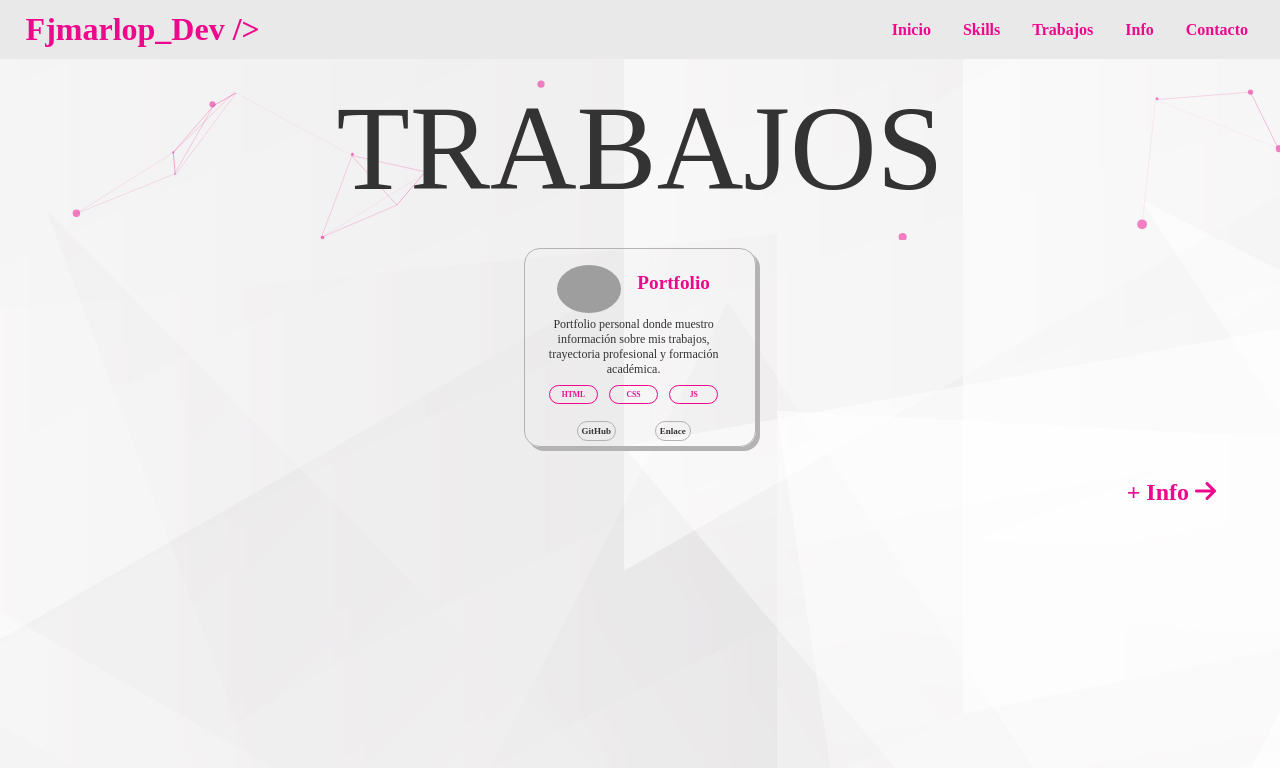
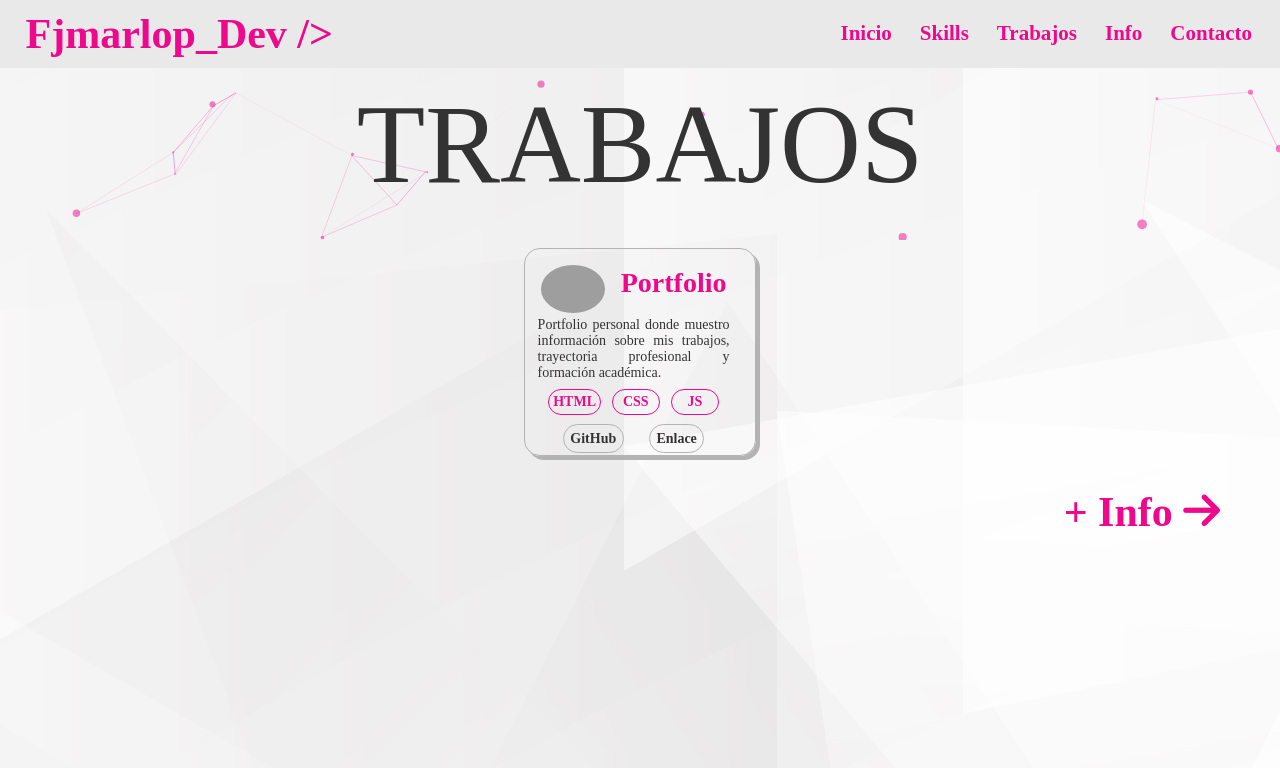
Before and after one commit to fjmarlop/portfolio, a plain HTML site: page paginas/proyectos.html in a window 1280 px wide. Drawn offline with Linux system fonts and the light colour scheme; grey boxes are pictures that could not be loaded; a web font is replaced by a local one.

Commit message:
mod css
modificación textos css

```diff
--- a/estilos/contacto.css
+++ b/estilos/contacto.css
@@ -1,6 +1,3 @@
-.title{
-  font-size: 9vh;
-}
 
 .formulario {
   display: flex;
@@ -24,7 +21,6 @@ textarea {
 .button {
   background-color: #ed088c;
   color: white;
-  font-size: 2vh;
   border-radius: 5vh;
   padding: 1vh;
   font-weight: bold;
@@ -88,7 +84,7 @@ textarea {
   font-family: Gugi;
   color: white;
   margin-top: 1vh;
-  font-size: 3vh;
+  font-size: 1.2rem;
 }
 .modal_mensaje{
   margin-top: 1vh;
@@ -113,6 +109,7 @@ textarea {
     flex-direction: row;
     gap: 3vw;
     align-items: center;
+    font-size: 1.5rem;
   }
   .formulario {
     margin-left: 2vw;
@@ -129,6 +126,7 @@ textarea {
   }
   .button {
     min-width: 10vw;
+    font-size: 1.3rem;
   }
   .contenedorRedes {
     margin-top: 2vh;
@@ -143,7 +141,6 @@ textarea {
   .g-recaptcha {
     transform: scale(0.80);
     -webkit-transform: scale(0.80);
-
   }
 
   /* ASPECTO VENTANA MODAL */
--- a/estilos/informacion.css
+++ b/estilos/informacion.css
@@ -18,11 +18,11 @@ hr {
 }
 @media screen and (min-width: 844px) {
 
-
   .contenedorPrincipal {
     display: flex;
     flex-direction: row;
     gap: 4vh;
+    font-size: 1.5rem;
   }
   .experiencia {
     flex-basis: 50%;
--- a/estilos/inicio.css
+++ b/estilos/inicio.css
@@ -8,7 +8,7 @@ SE CAMBIA A DISEÑO MOVIL CUANDO SEA MENOR DE 844px */
 .titulo{
     color: #ed088c;
     font-weight: bold;
-    font-size: 3vh;
+    font-size: 1.5rem;
     text-align: center;
 }
 .contenedorImagen figure{
@@ -58,6 +58,9 @@ SE CAMBIA A DISEÑO MOVIL CUANDO SEA MENOR DE 844px */
 /* EN ESTA PARTE HAREMOS EL DISEÑO A PANTALLA MAYORES */
 @media screen and (min-width: 844px) {
 
+    .titulo{
+        font-size: 2rem;
+    }
     #particles-js{
         width:30vw;
         height: 80vh;
@@ -76,6 +79,9 @@ SE CAMBIA A DISEÑO MOVIL CUANDO SEA MENOR DE 844px */
         margin-bottom: 3vh;
 	}
 
+    .contenedorPrincipal{
+        font-size: 1.5rem;
+    }
 
     .logoredes{
         max-width: 5vh;
--- a/estilos/main.css
+++ b/estilos/main.css
@@ -5,14 +5,16 @@
 * {
   margin: 0;
   padding: 0;
+}
 
+html{
+  font-size: 14px;
 }
 
 body {
   background-image: url(../recursos/fondo.jpg);
   color: #333333;
   font-family: Coda;
-  font-size: 2vh;
   overflow-x: hidden;
 }
 
@@ -37,7 +39,7 @@ SE CAMBIA A DISEÑO MOVIL CUANDO SEA MENOR DE 844px */
 
 .main-logo {
   color: #ed088c;
-  font-size: 6vw;
+  font-size: 2rem;
   text-decoration: none;
   margin-left: 2vw;
 }
@@ -142,7 +144,7 @@ SE CAMBIA A DISEÑO MOVIL CUANDO SEA MENOR DE 844px */
 /* CUERPO MAIN VERSIÓN RESPONSIVA */
 
 .title {
-  font-size: 10vh;
+  font-size: 5rem;
   font-family: Gugi;
   /*text-shadow: #b3b3b3 0.5vw 1vh;*/
   text-transform: uppercase;
@@ -158,7 +160,7 @@ SE CAMBIA A DISEÑO MOVIL CUANDO SEA MENOR DE 844px */
 footer {
   display: flex;
   justify-content: end;
-  font-size: 3vh;
+  font-size: 2rem;
   margin-right: 4vh;
   margin-bottom: 2vh;
 }
@@ -176,7 +178,7 @@ footer {
 /* EN ESTA PARTE HAREMOS EL DISEÑO A PANTALLA MAYORES */
 @media screen and (min-width: 844px) {
   .title{
-    font-size: 15vh;
+    font-size: 8rem;
   }
 
   .button-menu {
@@ -185,7 +187,7 @@ footer {
 
   .main-logo {
     flex-basis: 30%;
-    font-size: 2rem;
+    font-size: 3rem;
   }
 
   .main-nav {
@@ -207,5 +209,10 @@ footer {
     display: inline-block;
     margin-top: 0;
     margin-right: 2rem;
+    font-size: 1.5rem;
+  }
+
+  footer a span{
+    font-size: 3rem;
   }
 }
--- a/estilos/proyectos.css
+++ b/estilos/proyectos.css
@@ -1,6 +1,3 @@
-.title {
-  font-size: 8vh;
-}
 
 .projects {
   display: flex;
@@ -65,9 +62,7 @@ h3 {
 }
 
 @media screen and (min-width: 844px) {
-  .title{
-    font-size: 15vh;
-  }
+
   .projects {
     display: flex;
     flex-direction: row;
@@ -76,7 +71,7 @@ h3 {
   }
 
   h3 {
-    font-size: 1.5vw;
+    font-size: 2rem;
   }
   .project {
     max-width: 15vw;
@@ -88,14 +83,14 @@ h3 {
   .tecnologias span {
     min-width: 3vw;
     padding: 0.5vh;
-    font-size: 0.6vw;
+    font-size: 1rem;
   }
   .tecnologias a span{
     min-width: 3vw;
-    padding: 0.5vh;
-    font-size: 0.7vw;
+    padding: 0.8vh;
+    font-size: 1rem;
   }
   .project article {
-    font-size: 1.5vh;
+   text-align: justify;
   }
 }
--- a/estilos/skill.css
+++ b/estilos/skill.css
@@ -31,6 +31,7 @@
 	flex-direction: row;
 	column-gap: 6vw;
 	justify-content: center;
+  font-size: 1.5rem;
   }
 
   .softSkills p{
--- a/js/contacto.js
+++ b/js/contacto.js
@@ -23,6 +23,7 @@ document.getElementById('form')
       document.getElementById("txtMensaje").innerHTML =
       '<b>¡ Tu mensaje NO se ha enviado correctamente !</b><p>' + JSON.stringify(err) + '</p>'
       abrirVentanaModal();
+      btn.value = 'Enviar';
     });
 });
 
```
Also changed, not shown: paginas/proyectos.html (line endings or trailing spaces).
